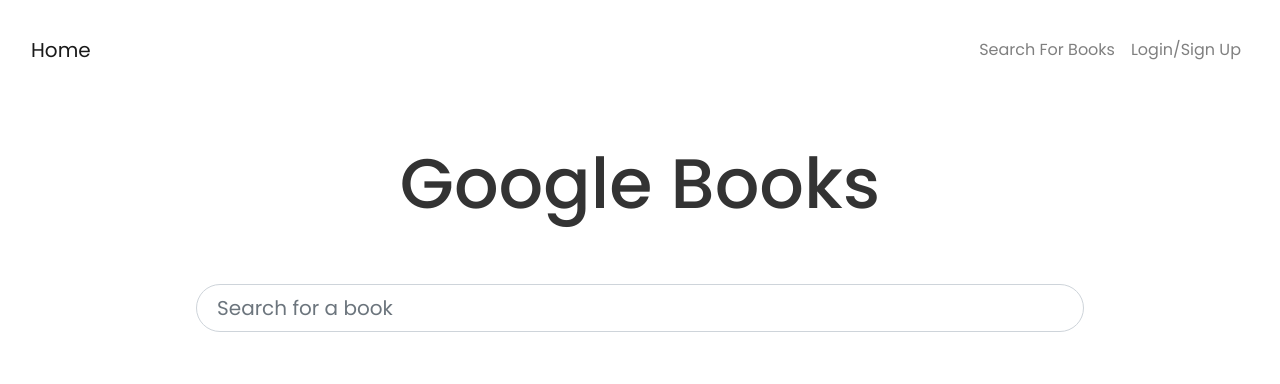
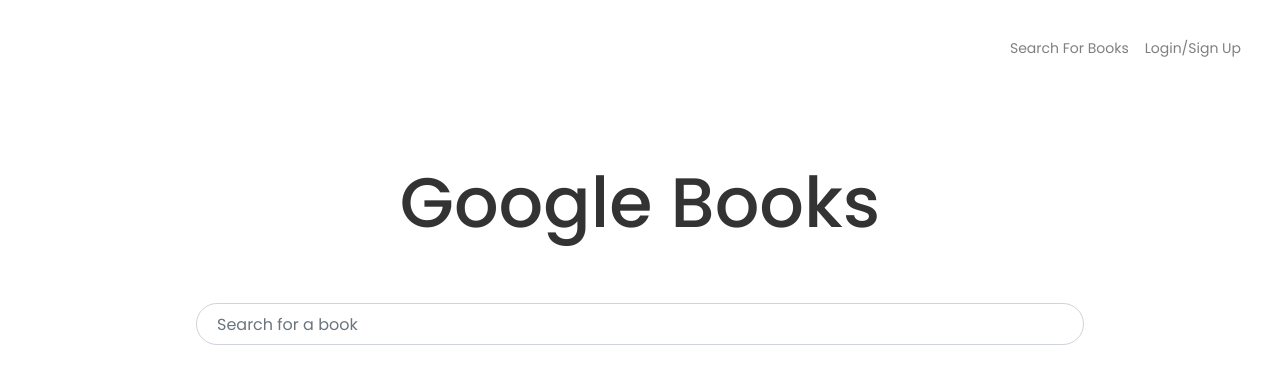
Before and after one commit to Punkinut/Book-Search-Engine, a React (Create React App) app in the folder client/: page / in a window 1280 px wide. Shown: the top 384 px of the page. Built offline with nearby package versions, Linux system fonts and the light colour scheme.

Commit message:
Styled loading spinner

```diff
--- a/client/src/components/Navbar.js
+++ b/client/src/components/Navbar.js
@@ -16,24 +16,24 @@
       <Navbar className="bg-black bl nav" expand='lg'>
         <Container fluid>
           <Navbar.Brand as={Link} to='/'>
-            Home
+
           </Navbar.Brand>
           <Navbar.Toggle aria-controls='navbar' />
           <Navbar.Collapse id='navbar'>
             <Nav className='ml-auto'>
-              <Nav.Link as={Link} to='/'>
+              <Nav.Link as={Link} to='/' className="nav-text">
                 Search For Books
               </Nav.Link>
               {/* if user is logged in show saved books and logout */}
               {Auth.loggedIn() ? (
                 <>
-                  <Nav.Link className='bl' as={Link} to='/saved'>
+                  <Nav.Link className='bl nav-text' as={Link} to='/saved'>
                     See Your Books
                   </Nav.Link>
-                  <Nav.Link onClick={Auth.logout}>Logout</Nav.Link>
+                  <Nav.Link className='nav-text' onClick={Auth.logout}>Logout</Nav.Link>
                 </>
               ) : (
-                <Nav.Link onClick={() => setShowModal(true)}>Login/Sign Up</Nav.Link>
+                <Nav.Link className='nav-text' onClick={() => setShowModal(true)}>Login/Sign Up</Nav.Link>
               )}
             </Nav>
           </Navbar.Collapse>
--- a/client/src/index.css
+++ b/client/src/index.css
@@ -1,6 +1,10 @@
 :root {
   --white: white;
   --black: #333333;
+}
+
+::placeholder {
+  font-size: 16px;
 }
 
 body {
@@ -16,7 +20,7 @@
 }
 
 .bl {
-  color: var(--black);
+  color: var(--black) !important;
 }
 
 .header {
@@ -27,6 +31,23 @@
 
 .nav {
   padding-top: 30px;
+  padding-bottom: 30px;
+}
+
+.general-text {
+  text-align: center;
+}
+
+.nav-text {
+  font-size: 14px !important;
+}
+
+.book-results {
+  text-align: center;
+  opacity: 60%;
+  font-size: 13px;
+  position: relative;
+  bottom: 90px;
 }
 
 .input {
@@ -35,6 +56,7 @@
   margin-left: auto;
   margin-right: auto;
   width: 80%;
+  font-size: 16px;
   padding: 20px;
 }
 
@@ -51,3 +73,19 @@
   font-weight: 300;
   font-style: italic;
 }
+
+.center {
+  margin: auto;
+}
+
+.full-width {
+  width: 100%;
+  display: flex;
+  justify-content: center;
+}
+
+@media screen and (max-width: 575px) {
+  .book-results {
+    bottom: 50px;
+  }
+}
--- a/client/src/pages/SavedBooks.js
+++ b/client/src/pages/SavedBooks.js
@@ -1,5 +1,6 @@
 import React, { useState, useEffect } from 'react';
 import { Jumbotron, Container, CardColumns, Card, Button } from 'react-bootstrap';
+import loadingIcon from '../images/spinner.svg'
 
 import Auth from '../utils/auth';
 
@@ -49,20 +50,24 @@
 
   // if data isn't here yet, say so
   if (!userDataLength) {
-    return <h2>LOADING...</h2>;
+    return (
+      <div className='full-width'>
+        <img className='center' src={loadingIcon}  alt='Loading Spinner'/>
+      </div>
+    );
   }
 
   return (
     <>
-      <Jumbotron fluid className='text-light bg-dark'>
+      <Jumbotron fluid className='text-light bg-black bl bg-black'>
         <Container>
-          <h1>Viewing saved books!</h1>
+          <h1 className='general-text'>Your Books</h1>
         </Container>
       </Jumbotron>
       <Container>
-        <h2>
+        <h2 className='book-results'>
           {userData.savedBooks.length
-            ? `Viewing ${userData.savedBooks.length} saved ${userData.savedBooks.length === 1 ? 'book' : 'books'}:`
+            ? `Viewing ${userData.savedBooks.length} saved ${userData.savedBooks.length === 1 ? 'book' : 'books'}`
             : 'You have no saved books!'}
         </h2>
         <CardColumns>
--- a/client/src/pages/SearchBooks.js
+++ b/client/src/pages/SearchBooks.js
@@ -111,11 +111,6 @@
                   className='input'
                 />
               </Col>
-              {/* <Col>
-                <Button type='submit' variant='success' size='lg'>
-                  Submit Search
-                </Button>
-              </Col> */}
             </Form.Row>
           </Form>
         </Container>
```
Also changed, not shown: client/src/images/spinner.svg (added).
